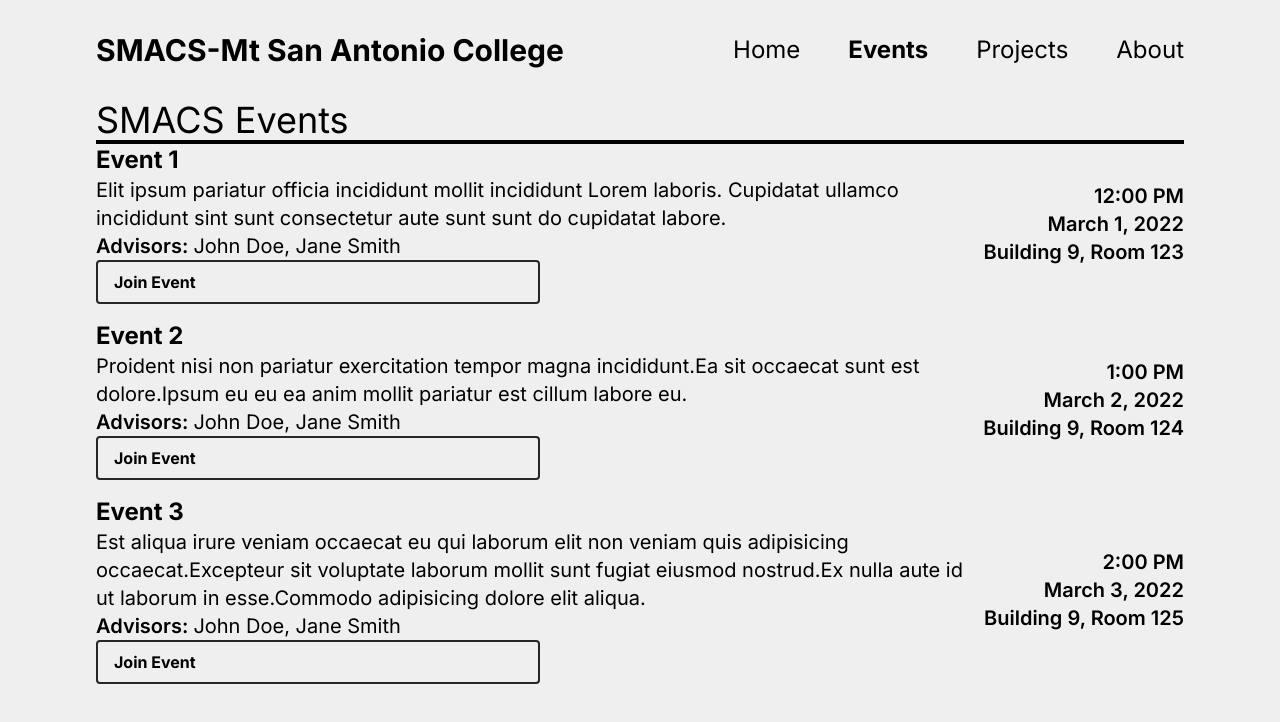
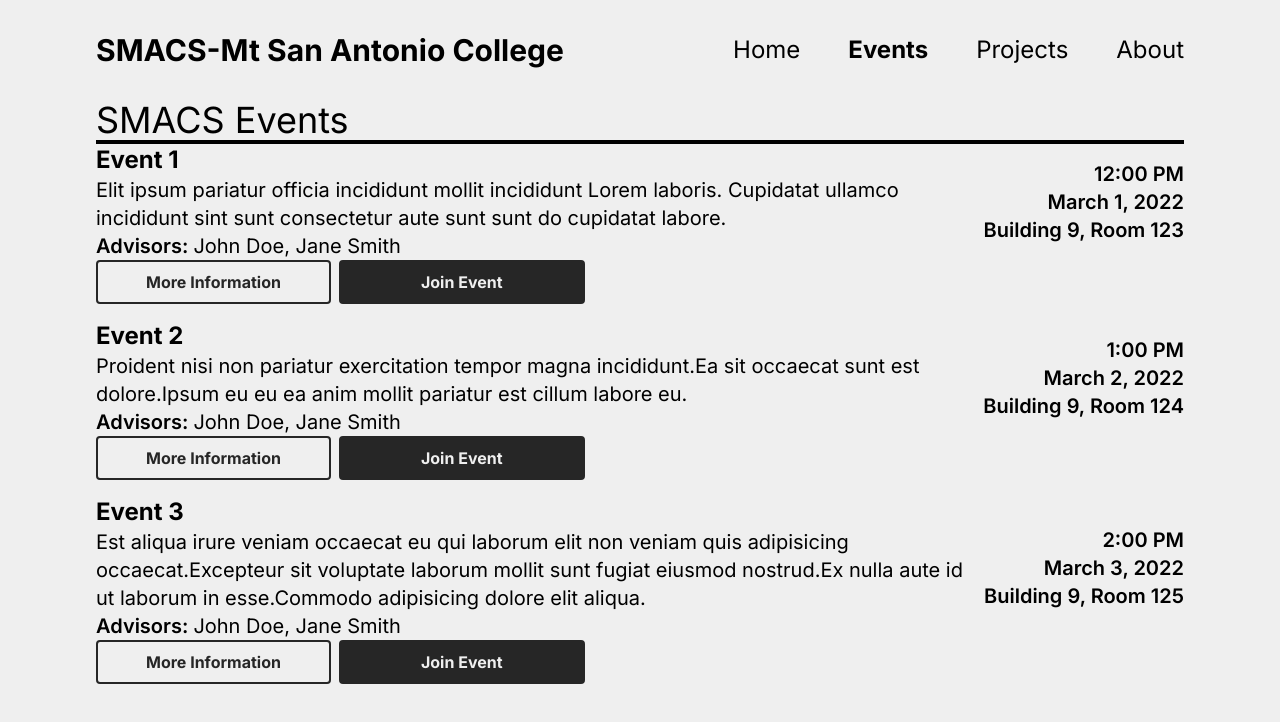
Before and after one commit to SMACS-MtSAC/smacs-website, a Next.js app in the folder website/: page /events in a window 1280 px wide. Shown: the top 722 px of the page. Built offline with nearby package versions, Linux system fonts and the light colour scheme.

Commit message:
More Information Button added

```diff
--- a/website/src/app/_components/Cards/EventCard.js
+++ b/website/src/app/_components/Cards/EventCard.js
@@ -1,6 +1,7 @@
 const EventCard = ({ title, description, time, date, location, advisors }) => {
   return (
-    <div className="flex flex-col items-center md:flex-row md:justify-between w-full">
+    <div className="flex flex-col items-center md:items-start w-full">
+      <div className="flex flex-col md:flex-row items-center md:justify-between w-full">
         <div className="flex flex-col flex-1 items-center md:items-start">
           <h3 className="text-xl lg:text-2xl font-bold">{title}</h3>
           <p className="text-lg lg:text-xl text-center md:text-left">
@@ -10,12 +11,6 @@ const EventCard = ({ title, description, time, date, location, advisors }) => {
             <span className="font-semibold">Advisors: </span>
             {advisors}
           </p>
-        <a
-          className="container md:w-3/4 lg:w-1/2 font-bold py-2 px-4 rounded border-2 border-gray md:block hidden hover:bg-gray hover:text-background"
-          href="https://discord.gg/yB4DGpH884"
-        >
-          Join Event
-        </a>
         </div>
         <div className="flex flex-col flex-initial items-center md:items-end">
           <p className="text-lg lg:text-xl font-semibold">{time}</p>
@@ -26,13 +21,22 @@ const EventCard = ({ title, description, time, date, location, advisors }) => {
           <span className="font-semibold">Advisors: </span>
           {advisors}
         </p>
+      </div>
+      <div className="flex flex-col md:flex-row items-center space-y-2 md:space-x-2 md:space-y-0">
         <a
-        className="font-bold py-2 px-6 rounded text-center border-2 md:hidden"
+          className="font-bold py-2 px-4 lg:px-12 rounded text-center border-2 border-gray text-gray"
+          href="https://discord.gg/yB4DGpH884"
+        >
+          More Information
+        </a>
+        <a
+          className="font-bold py-2 px-6 lg:px-20 rounded text-center border-2 border-gray bg-gray text-background hover:bg-background hover:text-black"
           href="https://discord.gg/yB4DGpH884"
         >
           Join Event
         </a>
       </div>
+    </div>
   );
 };
 
```
Lines whose indentation alone changed are shown as unchanged.
